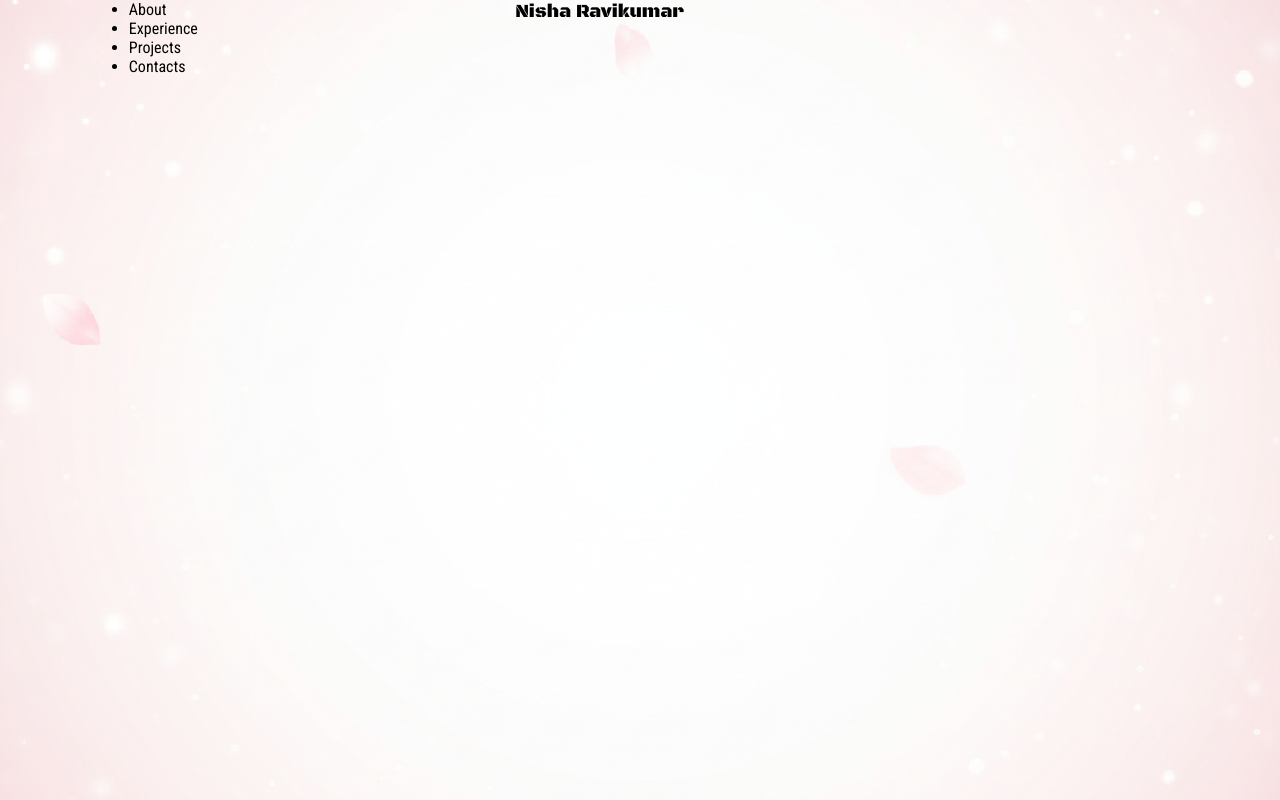
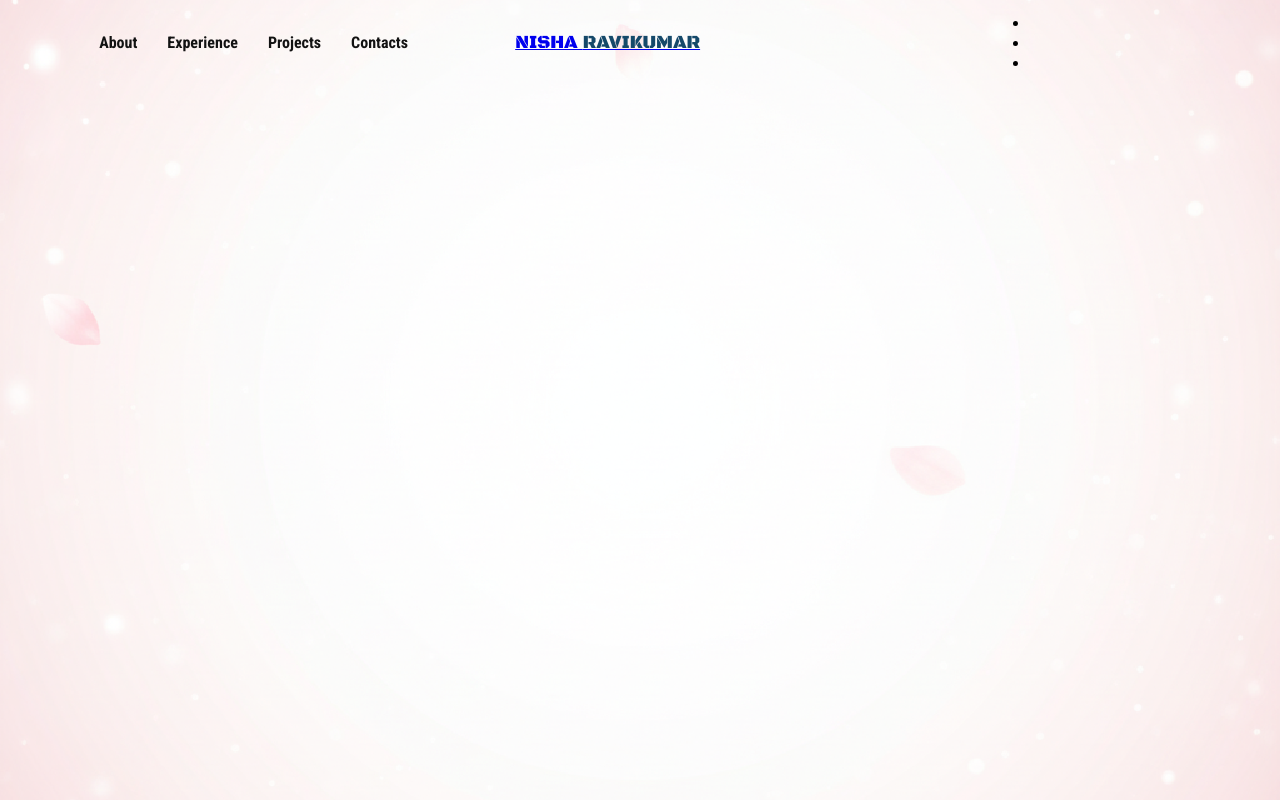
Before and after one commit to AravindSaravananGitHub/Nisha-Medical-Billing, a React (Vite) app: page / in a window 1280 px wide. Built offline with nearby package versions, Linux system fonts and the light colour scheme; some icons are missing.

Commit message:
Nav structure

```diff
--- a/package.json
+++ b/package.json
@@ -11,6 +11,10 @@
     "deploy": "gh-pages -d dist"
   },
   "dependencies": {
+    "@emotion/react": "^11.14.0",
+    "@emotion/styled": "^11.14.1",
+    "@mui/icons-material": "^7.3.4",
+    "@mui/material": "^7.3.4",
     "@tailwindcss/vite": "^4.1.13",
     "react": "^19.1.1",
     "react-dom": "^19.1.1"
--- a/src/CSS/loader.css
+++ b/src/CSS/loader.css
@@ -2,9 +2,12 @@
 
 .loading-container {
   position: absolute;
+  top: 0;
+  left: 0;
   z-index: 10000;
-  width: 100vw;
-  height: 100vh;
+
+  height: 100%;
+  width: 100%;
   background: #ffdede;
   background: linear-gradient(
     90deg,
--- a/src/CSS/navbar.css
+++ b/src/CSS/navbar.css
@@ -13,12 +13,32 @@ span {
   grid-template-columns: repeat(10, 1fr);
   grid-template-rows: repeat(1, 1fr);
   gap: 8px;
+  padding: 0.8rem 0;
+  align-items: center;
 }
+
 .nav-content {
-  grid-column: span 3 / span 3;
-  grid-column-start: 2;
+  grid-column: span 4 / span 4;
 }
 .nav-logo {
-  grid-column: span 5 / span 5;
+  grid-column: span 4 / span 4;
   grid-column-start: 5;
 }
+.nav-contacts {
+  grid-column-start: 9;
+}
+
+.nav-menu {
+  display: flex;
+  justify-content: center;
+  align-items: center;
+  gap: 30px;
+  list-style: none;
+  margin: 0;
+}
+
+.nav-menu li a {
+  text-decoration: none;
+  color: var(--black);
+  font-weight: bold;
+}
--- a/src/Components/Navbar.jsx
+++ b/src/Components/Navbar.jsx
@@ -1,5 +1,8 @@
 import React from "react";
 import "../CSS/navbar.css";
+import MarkunreadIcon from "@mui/icons-material/Markunread";
+import CallIcon from "@mui/icons-material/Call";
+import WhatsAppIcon from "@mui/icons-material/WhatsApp";
 
 const Navbar = () => {
   const navItems = ["About", "Experience", "Projects", "Contacts"];
@@ -7,17 +10,42 @@ const Navbar = () => {
   return (
     <div className="nav-container">
       <div className="nav-content">
-        {navItems.map((item, itemPosition) => (
-          <ul key={itemPosition}>
-            <li>{item}</li>
-          </ul>
-        ))}
+        <ul className="nav-menu">
+          {navItems.map((item, itemPosition) => (
+            <li key={itemPosition}>
+              <a href="#">{item}</a>
+            </li>
+          ))}
+        </ul>
       </div>
 
       <div className="nav-logo">
         <h3>
-          Nisha <span>Ravikumar</span>
+          <a href="#">
+            <span>NISHA </span>
+            <span>RAVIKUMAR</span>
+          </a>
         </h3>
+      </div>
+
+      <div className="nav-contacts">
+        <ul>
+          <li>
+            <a href="#">
+              <MarkunreadIcon />
+            </a>
+          </li>
+          <li>
+            <a href="#">
+              <CallIcon />
+            </a>
+          </li>
+          <li>
+            <a href="#">
+              <WhatsAppIcon />
+            </a>
+          </li>
+        </ul>
       </div>
     </div>
   );
--- a/src/index.css
+++ b/src/index.css
@@ -45,4 +45,6 @@ body {
   height: 100vh;
   width: 100%;
   font-family: sans-serif;
+  max-width: 1280px;
+  margin: 0 auto;
 }
```
Also changed, not shown: 1 other file (tests, documents, lock files or other folders).
